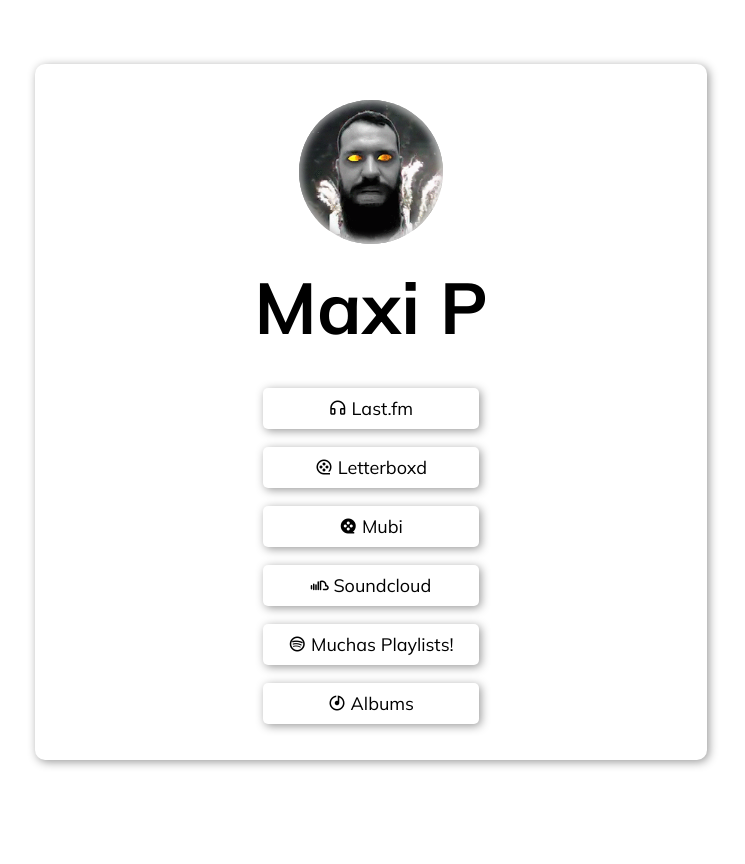
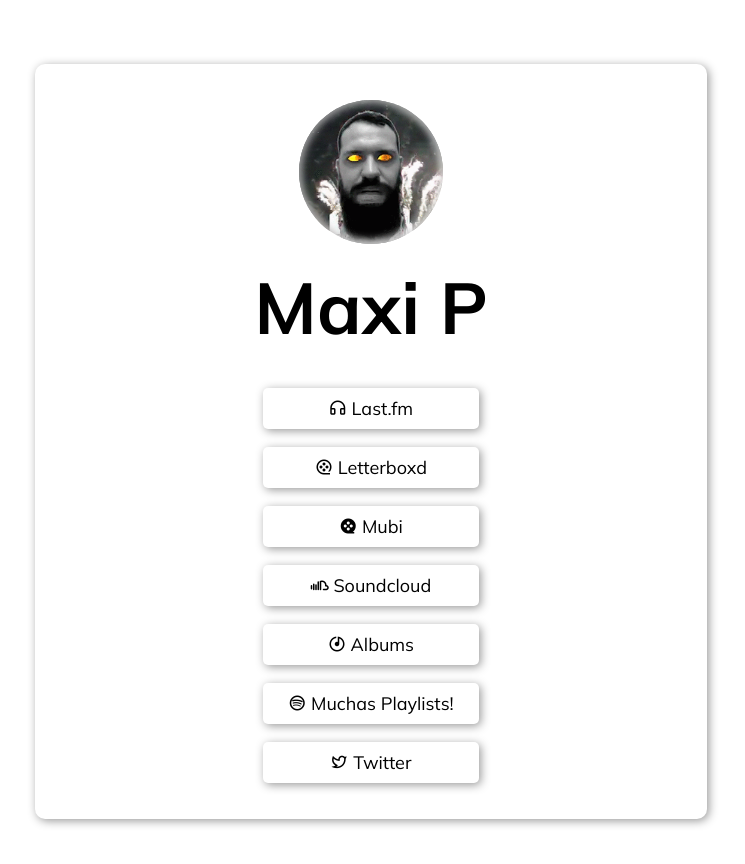
Before and after one commit to marxip/marxip.github.io, a plain HTML site: page index.html in a window 1280 px wide. Shown: the whole page, without its empty margins (269-1014 px from the left). Before the commit the page ends 824 px from the top, so only its background shows below. Drawn offline with nearby package versions, Linux system fonts and the light colour scheme.

Commit message:
Update index.html

```diff
--- a/index.html
+++ b/index.html
@@ -20,8 +20,9 @@
       <a class="link" href="https://letterboxd.com/maxip/" target="_blank"><i class="ri-movie-2-line"></i> Letterboxd</a>
       <a class="link" href="https://mubi.com/users/10742022/" target="_blank"><i class="ri-movie-2-fill"></i> Mubi</a>
       <a class="link" href="https://soundcloud.com/maxipaliza/" target="_blank"><i class="ri-soundcloud-line"></i> Soundcloud</a>
+      <a class="link" href="https://archive.org/details/cratediggers?query=maxi+tucuman&sin=" target="_blank"><i class="ri-disc-line"></i> Albums</a>
       <a class="link" href="https://open.spotify.com/user/w4h2vwtffno3umjmx5myvadr8?si=518aff6ccddd424d&nd=1" target="_blank"><i class="ri-spotify-line"></i> Muchas Playlists!</a>
-      <a class="link" href="https://archive.org/details/cratediggers?query=maxi+tucuman&sin=" target="_blank"><i class="ri-disc-line"></i> Albums</a>
+      <a class="link" href="https://twitter.com/Pibe_Paliza" target="_blank"><i class="ri-twitter-line"></i> Twitter</a>
 
     </main>
   </div>
```
